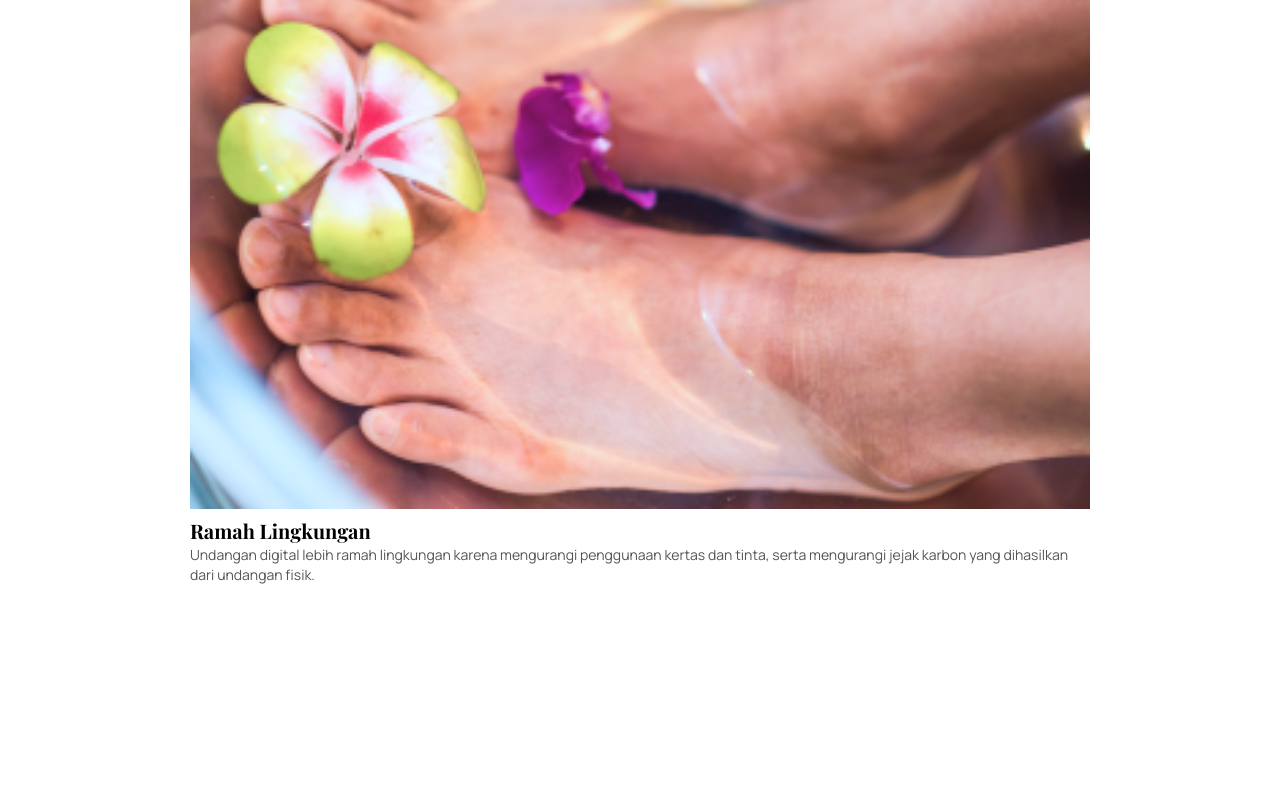
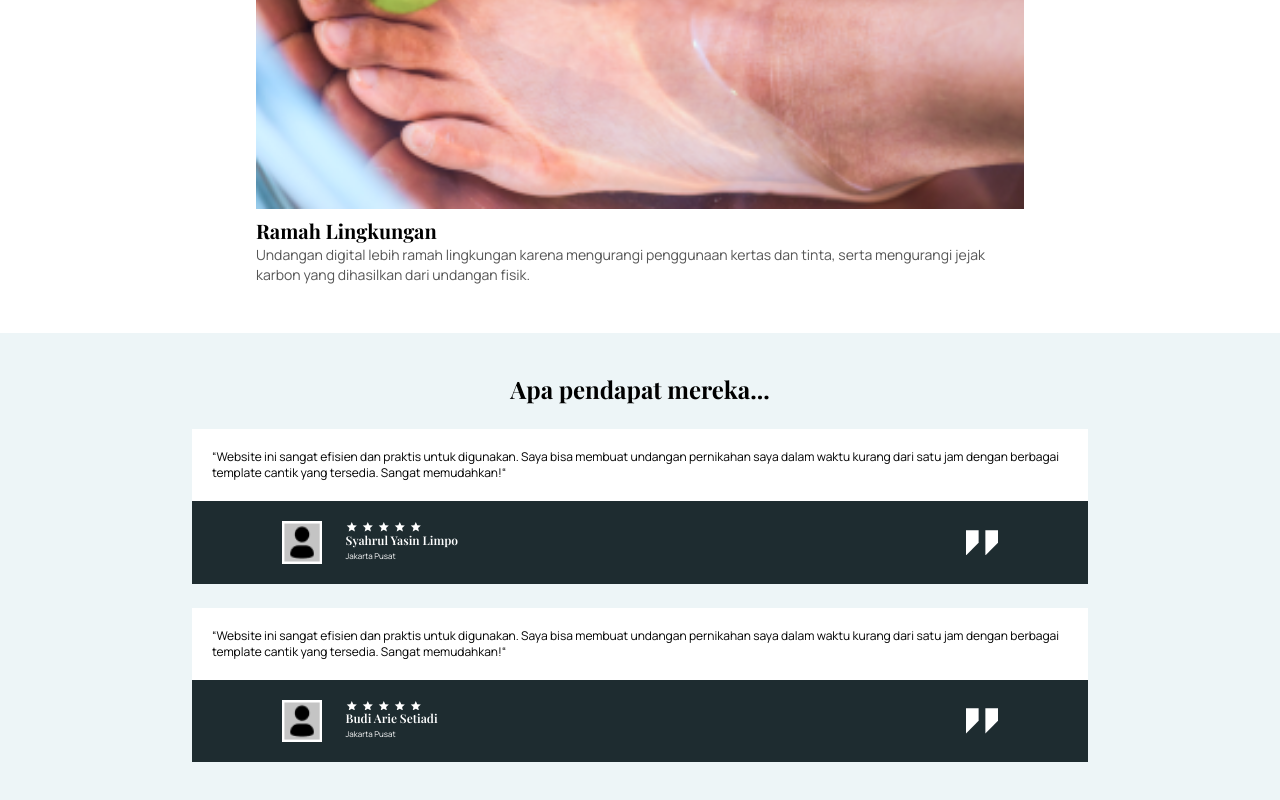
Before and after one commit to rakafebriansy/wedding-wonders-web, a Vue app: page / in a window 1280 px wide. Shown: the part 2789-3589 px from the top of the page. Before the commit the page ends 3422 px from the top, so only its background shows below. Built offline with nearby package versions, Linux system fonts and the light colour scheme.

Commit message:
feat: comment section (mobile)

```diff
--- /dev/null
+++ b/src/components/fragments/CommentBox.vue
@@ -0,0 +1,58 @@
+<template>
+    <div class="w-full text-xs flex flex-col font-manropeRegular bg-white">
+        <div class="p-5 w-full">
+            <p><slot></slot></p>
+        </div>
+        <div class="w-full py-5 bg-[#1E2C30] flex justify-center text-white">
+            <div class="w-[80%] flex justify-between items-center">
+                <div class="flex gap-6">
+                    <img :src="profileImg" class="w-10">
+                    <div class="flex flex-col">
+                        <ul class="flex gap-1">
+                            <li>
+                                <starIcon classname="w-3"/>
+                            </li>
+                            <li>
+                                <starIcon classname="w-3"/>
+                            </li>
+                            <li>
+                                <starIcon classname="w-3"/>
+                            </li>
+                            <li>
+                                <starIcon classname="w-3"/>
+                            </li>
+                            <li>
+                                <starIcon classname="w-3"/>
+                            </li>
+                        </ul>
+                        <h3 class=" font-playfairDisplaySemiBold text-xs">{{ name }}</h3>
+                        <p class="text-[0.5rem]">{{ from }}</p>
+                    </div>
+                </div>
+                <svg class="w-8" viewBox="0 0 20 16" fill="none" xmlns="http://www.w3.org/2000/svg">
+                    <path d="M20 7.99996L12.1053 15.8947V0.105225H20V7.99996Z" fill="white"/>
+                    <path d="M7.89474 7.99996L0 15.8947V0.105225H7.89474V7.99996Z" fill="white"/>
+                </svg>
+            </div>
+        </div>
+    </div>
+</template>
+<script>
+    import profileImg from '../../assets/images/Profile.png';
+    import starIcon from '../icons/Star.vue';
+
+    export default {
+        data() {
+            return {
+                profileImg,
+            }
+        },
+        props: {
+            name: String,
+            from: String,
+        },
+        components: {
+            starIcon
+        }
+    }
+</script>
--- /dev/null
+++ b/src/components/icons/Star.vue
@@ -0,0 +1,15 @@
+
+<template>
+    <svg v-bind:class="classname" viewBox="0 0 8 7" fill="none" xmlns="http://www.w3.org/2000/svg">
+        <path d="M3.86523 5.7565L5.94838 6.99984L5.39557 4.6565L7.23602 3.07984L4.81242 2.8765L3.86523 0.666504L2.91804 2.8765L0.494446 3.07984L2.3349 4.6565L1.78209 6.99984L3.86523 5.7565Z" fill="white"/>
+    </svg>
+</template>
+
+<script>
+    export default {
+        props: {
+            classname: String
+        },
+        name: 'Star'
+    }
+</script>
--- a/src/views/Landing.vue
+++ b/src/views/Landing.vue
@@ -21,12 +21,12 @@
                 <img :src="heroImg">
             </div>
         </section>
-        <section class="w-full flex-col items-center flex gap-8 p-10">
+        <section class="w-full flex-col items-center flex gap-8 py-10">
             <div class="text-center w-[90%]">
                 <p class="text-[#5C8692] font-manropeSemiBold text-xs">LAYANAN KAMI</p>
                 <h1 class=" font-playfairDisplayBold text-2xl">Mengapa Harus Wedding Wonders?</h1>
             </div>
-            <ul class="flex flex-col gap-10 w-[75%]">
+            <ul class="flex flex-col gap-10 w-[60%]">
                 <li>
                     <Card :image="card1Img" title="Mudah dan Cepat">Dengan berbagai template yang tersedia, pengguna dapat memilih desain yang sesuai dan menyesuaikannya dengan informasi acara hanya dalam beberapa menit.</Card>
                 </li>
@@ -35,6 +35,17 @@
                 </li>
                 <li>
                     <Card :image="card3Img" title="Ramah Lingkungan">Undangan digital lebih ramah lingkungan karena mengurangi penggunaan kertas dan tinta, serta mengurangi jejak karbon yang dihasilkan dari undangan fisik.</Card>
+                </li>
+            </ul>
+        </section>
+        <section class="bg-[#EDF5F7] flex flex-col items-center gap-6 py-10">
+            <h1 class="text-2xl font-playfairDisplayBold">Apa pendapat mereka...</h1>
+            <ul class="w-[70%] flex flex-col gap-6">
+                <li>
+                    <CommentBox name="Syahrul Yasin Limpo" from="Jakarta Pusat">“Website ini sangat efisien dan praktis untuk digunakan. Saya bisa membuat undangan pernikahan saya dalam waktu kurang dari satu jam dengan berbagai template cantik yang tersedia. Sangat memudahkan!“</CommentBox>
+                </li>
+                <li>
+                    <CommentBox name="Budi Arie Setiadi" from="Jakarta Pusat">“Website ini sangat efisien dan praktis untuk digunakan. Saya bisa membuat undangan pernikahan saya dalam waktu kurang dari satu jam dengan berbagai template cantik yang tersedia. Sangat memudahkan!“</CommentBox>
                 </li>
             </ul>
         </section>
@@ -49,6 +60,7 @@
     import card3Img from '../assets/images/Card3.png';
     import Button from '../components/elements/Button.vue';
     import Card from '../components/fragments/Card.vue';
+    import CommentBox from '../components/fragments/CommentBox.vue';
 
     export default {
         data() {
@@ -62,7 +74,8 @@
         components: {
             Navbar,
             Button,
-            Card
+            Card,
+            CommentBox
         },
         methods: {
 
```
Also changed, not shown: src/assets/images/Profile.png (added).
